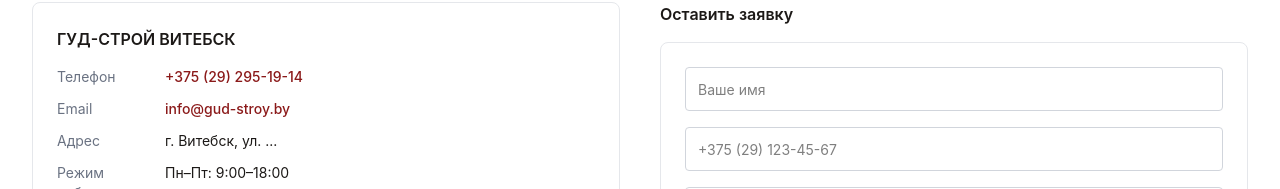
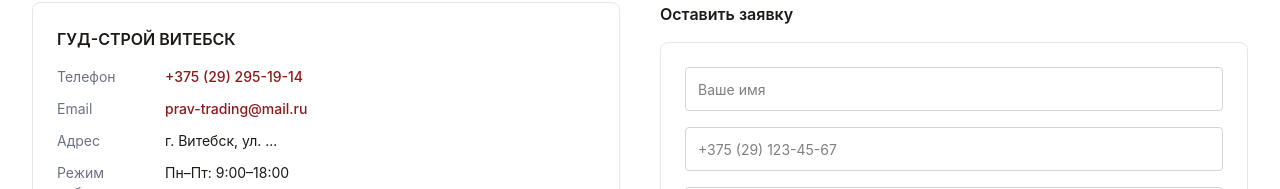
Before and after one commit to pachovRuslan/gud-stroy, a Next.js app: page /kontakty in a window 1280 px wide. Shown: the part 496-685 px from the top of the page. Built offline with nearby package versions, Linux system fonts and the light colour scheme.

Commit message:
fix about page

```diff
--- a/src/app/o-nas/page.tsx
+++ b/src/app/o-nas/page.tsx
@@ -10,18 +10,22 @@
 
 export default async function AboutPage() {
   const [about, projects] = await Promise.all([getAboutPage(), getProjects()]);
-console.log('SANITY ABOUT DATA:', about);
+
   return (
     <>
       <AboutHero />
 
       <section className="py-16">
         <Container>
-          <h2 className="text-2xl font-bold text-secondary mb-6">
-            {about?.title || `О компании ${COMPANY.name}`}
-          </h2>
-          <div className="prose prose-sm max-w-2xl text-gray-700 mb-12">
-            {about?.description && <PortableText value={about.description} />}
+          {/* Ограничиваем ширину и центрируем или оставляем слева, но с комфортным max-w */}
+          <div className="max-w-3xl">
+            <h2 className="text-3xl font-bold text-secondary mb-8">
+              {about?.title || `О компании ${COMPANY.name}`}
+            </h2>
+
+            <div className="prose prose-lg text-gray-700 leading-relaxed space-y-6 mb-12">
+              {about?.description && <PortableText value={about.description} />}
+            </div>
           </div>
 
           <PhotoCarousel projects={projects} heightClass="h-64 md:h-96" />
--- a/src/constants/company.ts
+++ b/src/constants/company.ts
@@ -3,7 +3,7 @@
   name: 'ГУД-СТРОЙ ВИТЕБСК',
   tagline: 'Строительство домов и фундаментные работы в Витебске и области',
   phone: '+375 (29) 295-19-14', // подставь реальный номер
-  email: 'info@gud-stroy.by', // подставь реальный email
+  email: 'prav-trading@mail.ru', // подставь реальный email
   region: 'Витебск, Витебская область',
   address: 'г. Витебск, ул. ...', // уточни у заказчика точный адрес
   experience: '10 лет',
```
